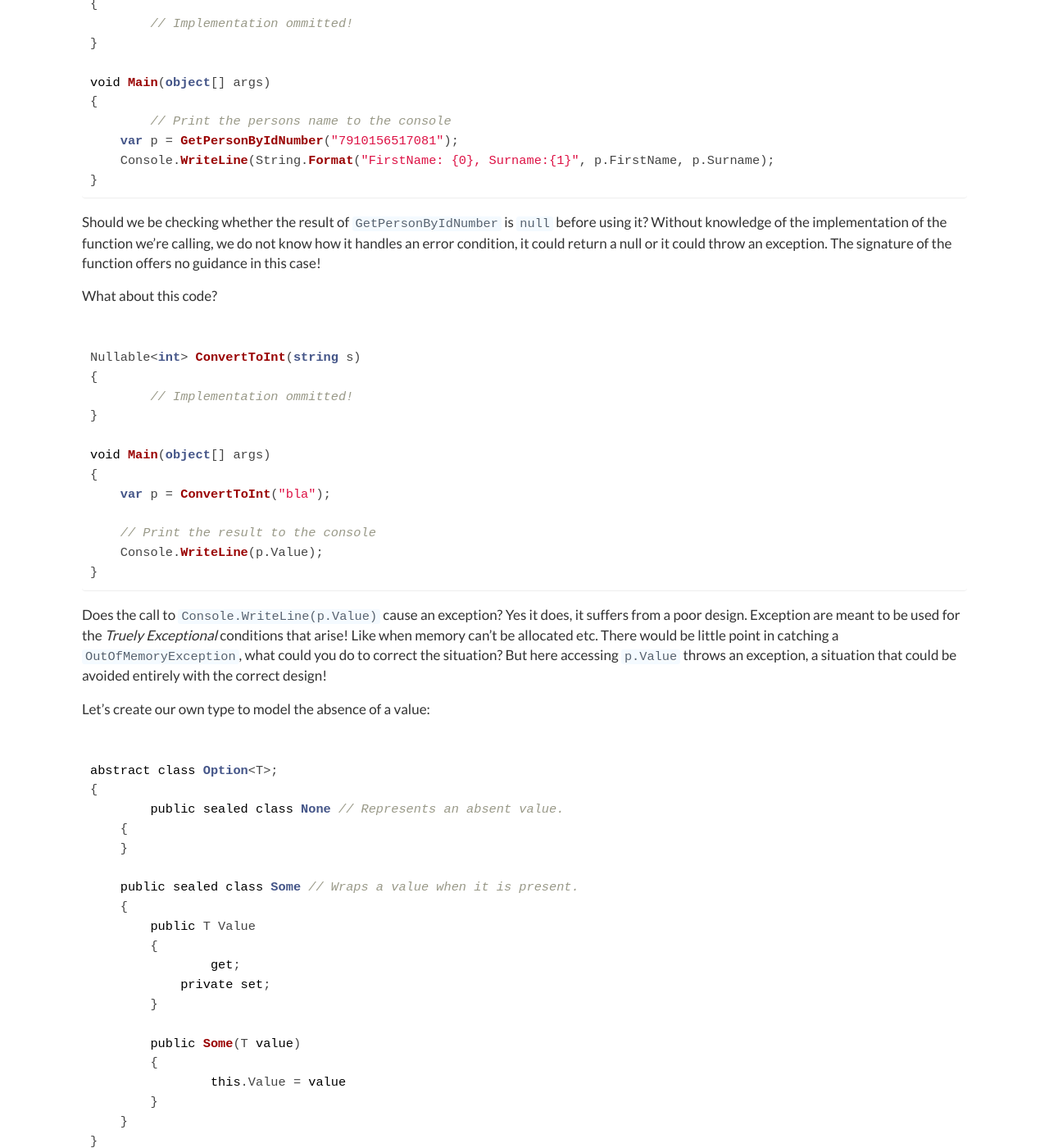
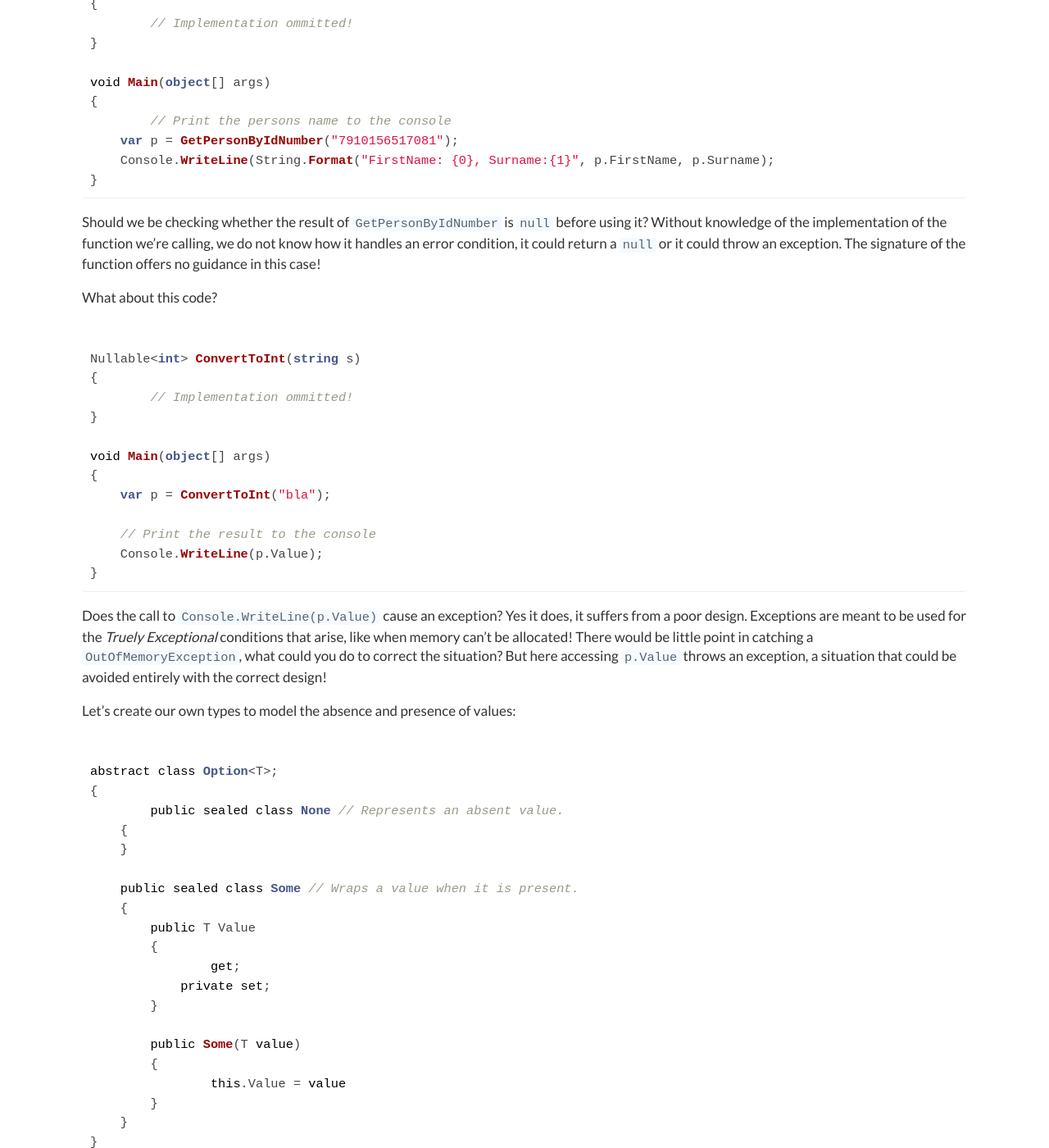
Before and after one commit to huwman/Fortis, a Jekyll site: the page built from _posts/2015-07-24-introduction.md, in a window 1280 px wide and 1400 px high, scrolled down 923 px. Shown: the whole window at 82% size. Built offline with Jekyll 4.4.1, drawn with Linux system fonts in a browser that asks for light colours; comment, search, counter and statistics services are not loaded; some of the changed lines change nothing that is shown; some of the changed text lies outside the part shown.

Commit message:
Another attempt at making the markdown render correctly

````diff
--- a/_posts/2015-07-23-introduction.md
+++ b/_posts/2015-07-24-introduction.md
@@ -2,7 +2,7 @@
 layout:     post
 title:      "Introduction to Fortis C#"
 subtitle:   "Make your code more robust by using types more effectively"
-date:       2015-07-23 12:00:00
+date:       2015-07-24 12:00:00
 author:     "Huw Simpson"
 ---
 
@@ -40,7 +40,7 @@
 }
 ```
 
-Should we be checking whether the result of <code>GetPersonByIdNumber</code> is <code>null</code> before using it? Without knowledge of the implementation of the function we're calling, we do not know how it handles an error condition, it could return a null or it could throw an exception. The signature of the function offers no guidance in this case!
+Should we be checking whether the result of `GetPersonByIdNumber` is `null` before using it? Without knowledge of the implementation of the function we're calling, we do not know how it handles an error condition, it could return a `null` or it could throw an exception. The signature of the function offers no guidance in this case!
 
 What about this code?
 
@@ -60,9 +60,9 @@
 }
 ```
 
-Does the call to <code>Console.WriteLine(p.Value)</code> cause an exception? Yes it does, it suffers from a poor design. Exception are meant to be used for the *Truely Exceptional* conditions that arise! Like when memory can't be allocated etc. There would be little point in catching a <code>OutOfMemoryException</code>, what could you do to correct the situation? But here accessing <code>p.Value</code> throws an exception, a situation that could be avoided entirely with the correct design!
+Does the call to `Console.WriteLine(p.Value)` cause an exception? Yes it does, it suffers from a poor design. Exceptions are meant to be used for the *Truely Exceptional* conditions that arise, like when memory can't be allocated! There would be little point in catching a `OutOfMemoryException`, what could you do to correct the situation? But here accessing `p.Value` throws an exception, a situation that could be avoided entirely with the correct design!
 
-Let's create our own type to model the absence of a value:
+Let's create our own types to model the absence and presence of values:
 
 ```csharp
 
@@ -91,6 +91,7 @@
 Now lets see how we could use this in an improved design:
 
 ```csharp
+
 Option<int> ConvertToInt(string s)
 {
 	// Implementation omitted!
@@ -111,11 +112,11 @@
 }
 ```
 
-Now you may say that we could have added a similar check earlier when dealing with <code>Nullable&lt;int&gt;</code> to prevent an exception, the difference here is, access to <code>Value</code> can only be achieved by casting to <code>Option&lt;int&gt;.Some</code>. We can now have the assistance of the type system and unlike <code>Nullable&lt;int&gt;</code>, <code>Option&lt;int&gt;</code> can contain any value not just value types like int!
+Now you may say that we could have added a similar check earlier when dealing with `Nullable<int>` to prevent an exception, the difference here is, access to `Value` can only be achieved by casting to `Option<int>.Some`. We now have the assistance of the type system and unlike `Nullable<int>`, `Option<int>` can contain any value, not just value types like `int`!
 
-If you've been watching carefully though, you may note that we have simply deferred the null issue! Nothing prevents us from constructing an instance of <code>Option&lt;string&gt;.Some</code> with a null value for instance. This is where *Code Contracts* come in handy.
+If you've been watching carefully though, you may note that we have simply deferred the null issue! Nothing prevents us from constructing an instance of `Option<string>.Some` with a null value for instance. This is where *Code Contracts* come in handy.
 
-If you have already installed *Microsoft Code Contracts*, you can make the following simple change to the constructor for <code>Some</code>:
+If you have already installed *Microsoft Code Contracts*, you can make the following simple change to the constructor for `Option<T>.Some`:
 
 ```csharp
 
@@ -131,19 +132,19 @@
     {
       	// Tell code contracts to ensure that the value will never be null!
        	Contract.Requires(value != null);
-       	this.Value = value
+       	this.Value = value;
     }
 }
 ```
 
-*Code Contracts* will now ensure that callers never create an instance of <code>Some</code> with a <code>null<code> value! You've seen how we can avoid the *Billion Dollar Mistake*, but it may seem like a lot of effort, perhaps we can make it easier.
+*Code Contracts* will now ensure that callers never create an instance of `Option<T>.Some` with a `null` value! You've seen how we can avoid the *Billion Dollar Mistake*, but it may seem like a lot of effort, how can it be made easier?
 
 ### The Fortis.CSharp library
-The <code>Option&lt;T&gt;</code> class as introduced earlier along with *Code Contracts* solves the *Billion Dollar Mistake*, but there are many other desirable features that could be added. What about:
+The `Option<T>` class as introduced earlier along with *Code Contracts* solves the *Billion Dollar Mistake*, but there are many other desirable features that could be added. What about:
 * Use as a dictionary key or in a hash table?
-* Composing functions that use <code>Option&lt;T&gt;</code>?
-* Converting from <code>Nullable&lt;T&gt;</code> to <code>Option&lt;T&gt;</code> and visa-versa?
+* Composing functions that use `Option<T>`?
+* Converting from `Nullable<T>` to `Option<T>` and visa-versa?
 
-The <code>Option&lt;T&gt;</code> type available in the [![Nuget package](https://img.shields.io/badge/nuget-Fortis%20C%23-blue.svg)](https://www.nuget.org/packages/Fortis.CSharp) package has the above mentioned features as well as others which will be discussed in future posts.
+The `Option<T>` type available in the [![Nuget package](https://img.shields.io/badge/nuget-Fortis%20C%23-blue.svg)](https://www.nuget.org/packages/Fortis.CSharp) package has the above mentioned features as well as others which will be discussed in future posts.
 
 Please give it a try, and lets make programming in C# more fun and less error prone.
````
